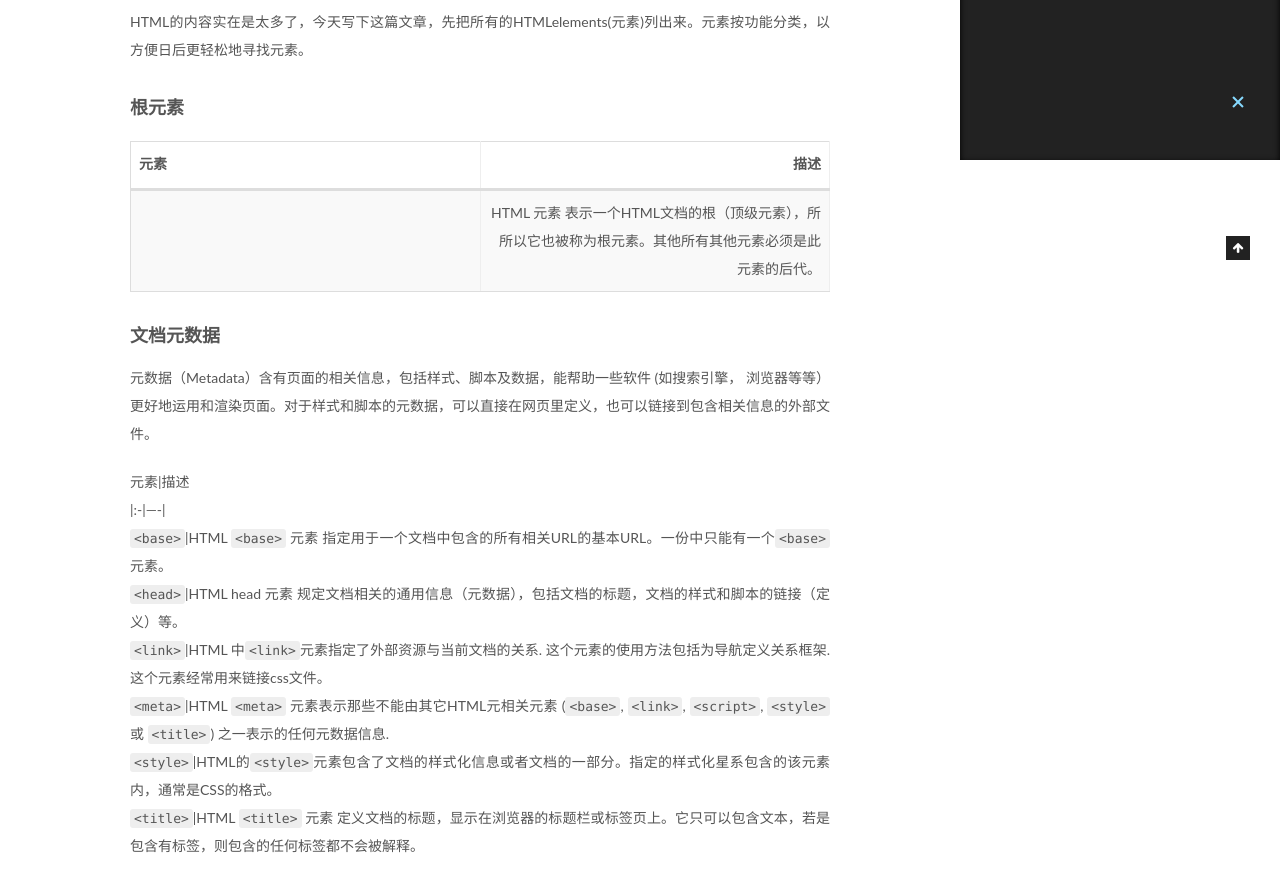
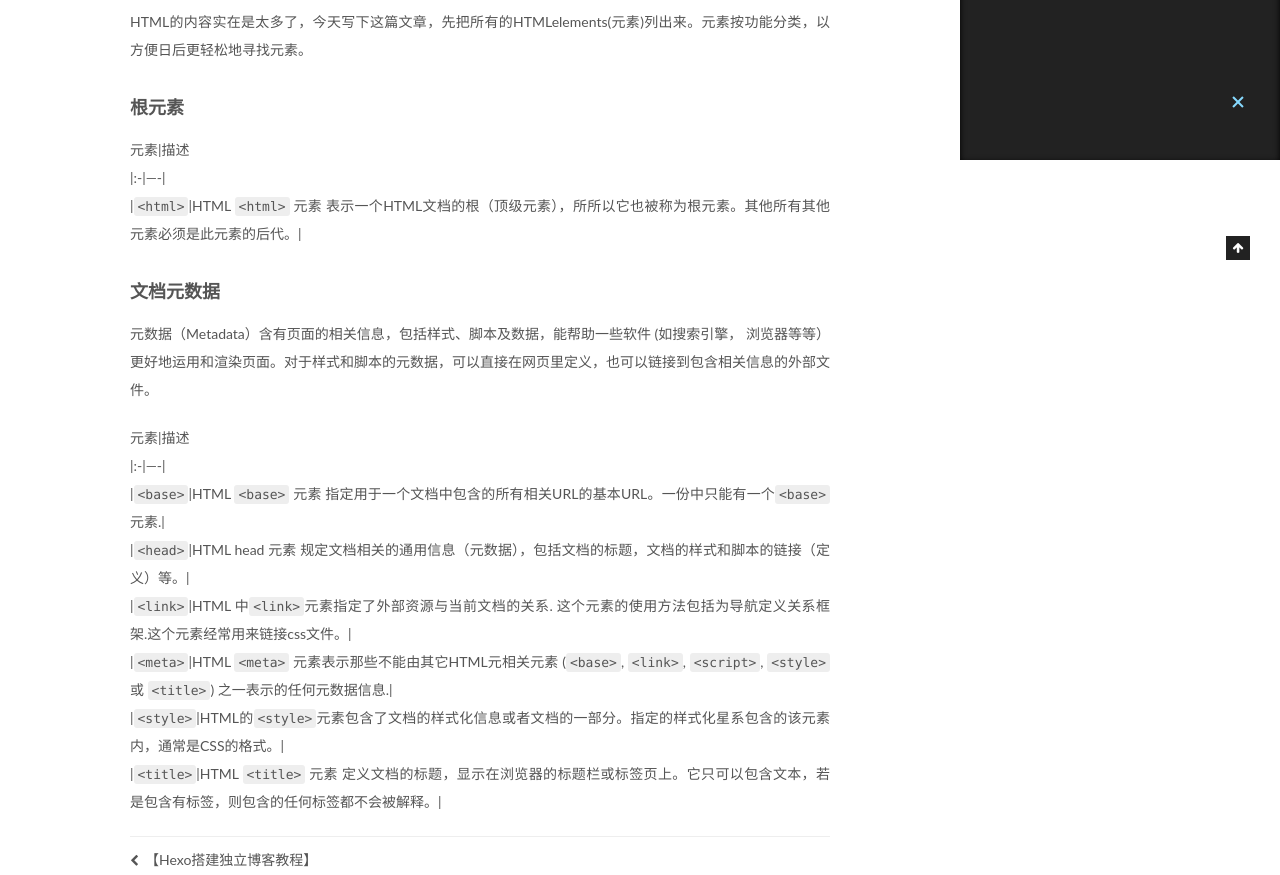
Before and after one commit to Phoebe-choi/Phoebe-choi.github.io, a plain HTML site: page 2017/11/17/【HTML标签介绍】/index.html in a window 1280 px wide. Shown: the part 640-1515 px from the top of the page. Drawn offline with Linux system fonts and the light colour scheme.

Commit message:
Site updated: 2017-11-17 19:39:11

```diff
--- a/2017/11/17/【HTML标签介绍】/index.html
+++ b/2017/11/17/【HTML标签介绍】/index.html
@@ -86,7 +86,7 @@
 <meta property="og:site_name" content="Phoebe&#39;s Blog">
 <meta property="og:description" content="前言Web浏览器中的网页的内容最根本的是文字，但网页中的内容在大多数时间都是风格文本而非纯文本。一个典型的网页基于集中技术（如CSS，JavaScript, Flash, AJAX, JSON）来控制终端用户的所见，但最根本的技术的是开发者用HTML来写网页，若没有HTML则没有网页。浏览器通过阅读HTML内容开始将网页展示在客户端设备上。 HTML的内容实在是太多了，今天写下这篇文章，先把所有的">
 <meta property="og:locale" content="zh-Hans">
-<meta property="og:updated_time" content="2017-11-17T11:35:42.606Z">
+<meta property="og:updated_time" content="2017-11-17T11:38:59.425Z">
 <meta name="twitter:card" content="summary">
 <meta name="twitter:title" content="【HTML标签介绍】">
 <meta name="twitter:description" content="前言Web浏览器中的网页的内容最根本的是文字，但网页中的内容在大多数时间都是风格文本而非纯文本。一个典型的网页基于集中技术（如CSS，JavaScript, Flash, AJAX, JSON）来控制终端用户的所见，但最根本的技术的是开发者用HTML来写网页，若没有HTML则没有网页。浏览器通过阅读HTML内容开始将网页展示在客户端设备上。 HTML的内容实在是太多了，今天写下这篇文章，先把所有的">
@@ -301,22 +301,9 @@
 
         <h3 id="前言"><a href="#前言" class="headerlink" title="前言"></a>前言</h3><p>Web浏览器中的网页的内容最根本的是文字，但网页中的内容在大多数时间都是风格文本而非纯文本。一个典型的网页基于集中技术（如CSS，JavaScript, Flash, AJAX, JSON）来控制终端用户的所见，但最根本的技术的是开发者用HTML来写网页，若没有HTML则没有网页。浏览器通过阅读HTML内容开始将网页展示在客户端设备上。</p>
 <p>HTML的内容实在是太多了，今天写下这篇文章，先把所有的HTMLelements(元素)列出来。元素按功能分类，以方便日后更轻松地寻找元素。</p>
-<h3 id="根元素"><a href="#根元素" class="headerlink" title="根元素"></a>根元素</h3><table>
-<thead>
-<tr>
-<th>元素</th>
-<th style="text-align:right">描述</th>
-</tr>
-</thead>
-<tbody>
-<tr>
-<td><html></html></td>
-<td style="text-align:right">HTML <html> 元素 表示一个HTML文档的根（顶级元素），所所以它也被称为根元素。其他所有其他元素必须是此元素的后代。</html></td>
-</tr>
-</tbody>
-</table>
+<h3 id="根元素"><a href="#根元素" class="headerlink" title="根元素"></a>根元素</h3><p>元素|描述<br>|:-|—-|<br>|<code>&lt;html&gt;</code>|HTML <code>&lt;html&gt;</code> 元素 表示一个HTML文档的根（顶级元素），所所以它也被称为根元素。其他所有其他元素必须是此元素的后代。|</p>
 <h3 id="文档元数据"><a href="#文档元数据" class="headerlink" title="文档元数据"></a>文档元数据</h3><p>元数据（Metadata）含有页面的相关信息，包括样式、脚本及数据，能帮助一些软件 (如搜索引擎， 浏览器等等）更好地运用和渲染页面。对于样式和脚本的元数据，可以直接在网页里定义，也可以链接到包含相关信息的外部文件。</p>
-<p>元素|描述<br>|:-|—-|<br><code>&lt;base&gt;</code>|HTML <code>&lt;base&gt;</code> 元素 指定用于一个文档中包含的所有相关URL的基本URL。一份中只能有一个<code>&lt;base&gt;</code>元素。<br><code>&lt;head&gt;</code>|HTML head 元素 规定文档相关的通用信息（元数据），包括文档的标题，文档的样式和脚本的链接（定义）等。<br><code>&lt;link&gt;</code>|HTML 中<code>&lt;link&gt;</code>元素指定了外部资源与当前文档的关系. 这个元素的使用方法包括为导航定义关系框架.这个元素经常用来链接css文件。<br><code>&lt;meta&gt;</code>|HTML <code>&lt;meta&gt;</code> 元素表示那些不能由其它HTML元相关元素 (<code>&lt;base&gt;</code>, <code>&lt;link&gt;</code>, <code>&lt;script&gt;</code>, <code>&lt;style&gt;</code> 或 <code>&lt;title&gt;</code>) 之一表示的任何元数据信息.<br><code>&lt;style&gt;</code>|HTML的<code>&lt;style&gt;</code>元素包含了文档的样式化信息或者文档的一部分。指定的样式化星系包含的该元素内，通常是CSS的格式。<br><code>&lt;title&gt;</code>|HTML <code>&lt;title&gt;</code> 元素 定义文档的标题，显示在浏览器的标题栏或标签页上。它只可以包含文本，若是包含有标签，则包含的任何标签都不会被解释。</p>
+<p>元素|描述<br>|:-|—-|<br>|<code>&lt;base&gt;</code>|HTML <code>&lt;base&gt;</code> 元素 指定用于一个文档中包含的所有相关URL的基本URL。一份中只能有一个<code>&lt;base&gt;</code>元素.|<br>|<code>&lt;head&gt;</code>|HTML head 元素 规定文档相关的通用信息（元数据），包括文档的标题，文档的样式和脚本的链接（定义）等。|<br>|<code>&lt;link&gt;</code>|HTML 中<code>&lt;link&gt;</code>元素指定了外部资源与当前文档的关系. 这个元素的使用方法包括为导航定义关系框架.这个元素经常用来链接css文件。|<br>|<code>&lt;meta&gt;</code>|HTML <code>&lt;meta&gt;</code> 元素表示那些不能由其它HTML元相关元素 (<code>&lt;base&gt;</code>, <code>&lt;link&gt;</code>, <code>&lt;script&gt;</code>, <code>&lt;style&gt;</code> 或 <code>&lt;title&gt;</code>) 之一表示的任何元数据信息.|<br>|<code>&lt;style&gt;</code>|HTML的<code>&lt;style&gt;</code>元素包含了文档的样式化信息或者文档的一部分。指定的样式化星系包含的该元素内，通常是CSS的格式。|<br>|<code>&lt;title&gt;</code>|HTML <code>&lt;title&gt;</code> 元素 定义文档的标题，显示在浏览器的标题栏或标签页上。它只可以包含文本，若是包含有标签，则包含的任何标签都不会被解释。|</p>
 
 
     </div>
--- a/css/main.css
+++ b/css/main.css
@@ -1822,7 +1822,7 @@ pre .javascript .function {
   width: 4px;
   height: 4px;
   border-radius: 50%;
-  background: #73ffff;
+  background: #9e828e;
 }
 .links-of-blogroll {
   font-size: 13px;
```
Also changed, not shown: index.html (+2 -15 lines).
